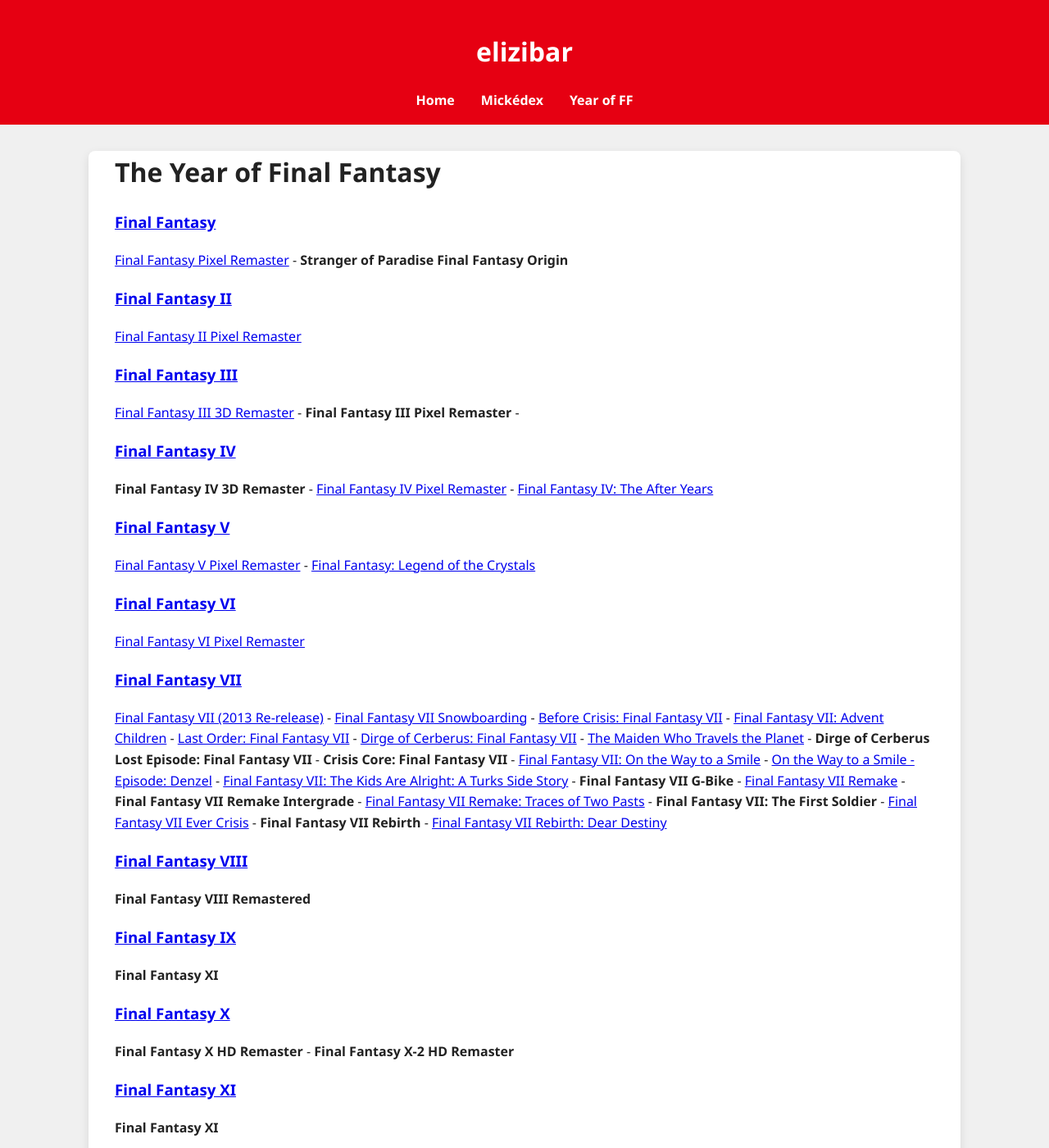
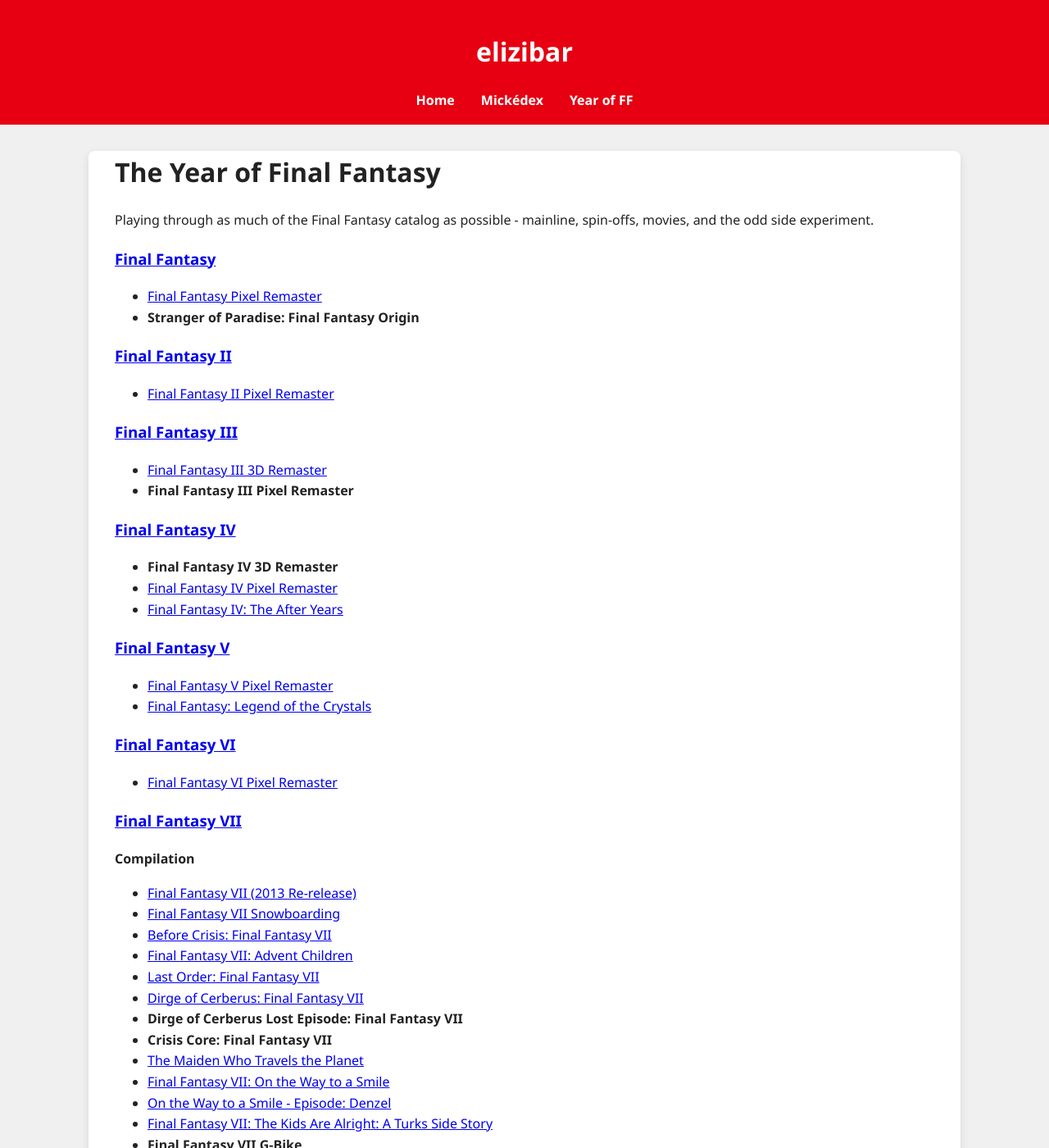
Before and after one commit to elizibar/elizibar.github.io, a Jekyll site: the page built from yearoffinalfantasy/index.md, in a window 1280 px wide and 1400 px high. Shown: the whole window at 82% size. Built offline with Jekyll 4.4.1, drawn with Linux system fonts in a browser that asks for light colours; some of the changed text lies outside the part shown.

Commit message:
Update index.md

```diff
--- a/yearoffinalfantasy/index.md
+++ b/yearoffinalfantasy/index.md
@@ -6,61 +6,106 @@
 
 # The Year of Final Fantasy
 
+Playing through as much of the Final Fantasy catalog as possible - mainline, spin-offs, movies, and the odd side experiment.
+
 ### [Final Fantasy](/yearoffinalfantasy/ff1series/)
-
-[Final Fantasy Pixel Remaster](/yearoffinalfantasy/ff1pr/) - **Stranger of Paradise Final Fantasy Origin**
+- [Final Fantasy Pixel Remaster](/yearoffinalfantasy/ff1pr/)
+- **Stranger of Paradise: Final Fantasy Origin**
 
 ### [Final Fantasy II](/yearoffinalfantasy/ff2series/)
-[Final Fantasy II Pixel Remaster](/yearoffinalfantasy/ff2pr/)
+- [Final Fantasy II Pixel Remaster](/yearoffinalfantasy/ff2pr/)
 
 ### [Final Fantasy III](/yearoffinalfantasy/ff3series/)
-[Final Fantasy III 3D Remaster](/yearoffinalfantasy/ff33d/) - **Final Fantasy III Pixel Remaster** -
+- [Final Fantasy III 3D Remaster](/yearoffinalfantasy/ff33d/)
+- **Final Fantasy III Pixel Remaster**
 
 ### [Final Fantasy IV](/yearoffinalfantasy/ff4series/)
-**Final Fantasy IV 3D Remaster** - [Final Fantasy IV Pixel Remaster](/yearoffinalfantasy/ff4pr/) - [Final Fantasy IV: The After Years](/yearoffinalfantasy/ff4tay/)
+- **Final Fantasy IV 3D Remaster**
+- [Final Fantasy IV Pixel Remaster](/yearoffinalfantasy/ff4pr/)
+- [Final Fantasy IV: The After Years](/yearoffinalfantasy/ff4tay/)
 
 ### [Final Fantasy V](/yearoffinalfantasy/ff5series/)
-[Final Fantasy V Pixel Remaster](/yearoffinalfantasy/ff5pr/) - [Final Fantasy: Legend of the Crystals](/yearoffinalfantasy/ff5loc/)
+- [Final Fantasy V Pixel Remaster](/yearoffinalfantasy/ff5pr/)
+- [Final Fantasy: Legend of the Crystals](/yearoffinalfantasy/ff5loc/)
 
 ### [Final Fantasy VI](/yearoffinalfantasy/ff6series/)
-[Final Fantasy VI Pixel Remaster](/yearoffinalfantasy/ff6pr/)
+- [Final Fantasy VI Pixel Remaster](/yearoffinalfantasy/ff6pr/)
 
 ### [Final Fantasy VII](/yearoffinalfantasy/ff7series/)
-[Final Fantasy VII (2013 Re-release)](/yearoffinalfantasy/ff72013/) - [Final Fantasy VII Snowboarding](/yearoffinalfantasy/ff7sb/) - [Before Crisis: Final Fantasy VII](/yearoffinalfantasy/ff7bc/) - [Final Fantasy VII: Advent Children](/yearoffinalfantasy/ff7ac/) - [Last Order: Final Fantasy VII](/yearoffinalfantasy/ff7lo/) - [Dirge of Cerberus: Final Fantasy VII](/yearoffinalfantasy/ff7doc/) - [The Maiden Who Travels the Planet](/yearoffinalfantasy/ff7maiden/) - **Dirge of Cerberus Lost Episode: Final Fantasy VII** - **Crisis Core: Final Fantasy VII** - [Final Fantasy VII: On the Way to a Smile](/yearoffinalfantasy/ff7smile/) - [On the Way to a Smile - Episode: Denzel](/yearoffinalfantasy/ff7denzel/) - [Final Fantasy VII: The Kids Are Alright: A Turks Side Story](/yearoffinalfantasy/ff7turks/) - **Final Fantasy VII G-Bike** - [Final Fantasy VII Remake](/yearoffinalfantasy/ff7remake/) - **Final Fantasy VII Remake Intergrade** - [Final Fantasy VII Remake: Traces of Two Pasts](/yearoffinalfantasy/ff7traces/) - **Final Fantasy VII: The First Soldier** - [Final Fantasy VII Ever Crisis](/yearoffinalfantasy/ff7evercrisis/) - **Final Fantasy VII Rebirth** - [Final Fantasy VII Rebirth: Dear Destiny](/yearoffinalfantasy/ff7deardestinty/)
+**Compilation**
+- [Final Fantasy VII (2013 Re-release)](/yearoffinalfantasy/ff72013/)
+- [Final Fantasy VII Snowboarding](/yearoffinalfantasy/ff7sb/)
+- [Before Crisis: Final Fantasy VII](/yearoffinalfantasy/ff7bc/)
+- [Final Fantasy VII: Advent Children](/yearoffinalfantasy/ff7ac/)
+- [Last Order: Final Fantasy VII](/yearoffinalfantasy/ff7lo/)
+- [Dirge of Cerberus: Final Fantasy VII](/yearoffinalfantasy/ff7doc/)
+- **Dirge of Cerberus Lost Episode: Final Fantasy VII**
+- **Crisis Core: Final Fantasy VII**
+- [The Maiden Who Travels the Planet](/yearoffinalfantasy/ff7maiden/)
+- [Final Fantasy VII: On the Way to a Smile](/yearoffinalfantasy/ff7smile/)
+- [On the Way to a Smile - Episode: Denzel](/yearoffinalfantasy/ff7denzel/)
+- [Final Fantasy VII: The Kids Are Alright: A Turks Side Story](/yearoffinalfantasy/ff7turks/)
+- **Final Fantasy VII G-Bike**
+- **Final Fantasy VII: The First Soldier**
+- [Final Fantasy VII Ever Crisis](/yearoffinalfantasy/ff7evercrisis/)
+
+**Remake project**
+- [Final Fantasy VII Remake](/yearoffinalfantasy/ff7remake/)
+- **Final Fantasy VII Remake Intergrade**
+- [Final Fantasy VII Remake: Traces of Two Pasts](/yearoffinalfantasy/ff7traces/)
+- **Final Fantasy VII Rebirth**
+- [Final Fantasy VII Rebirth: Dear Destiny](/yearoffinalfantasy/ff7deardestinty/)
 
 ### [Final Fantasy VIII](/yearoffinalfantasy/ff8series/)
-**Final Fantasy VIII Remastered**
+- **Final Fantasy VIII Remastered**
 
 ### [Final Fantasy IX](/yearoffinalfantasy/ff9series/)
-**Final Fantasy XI**
+- **Final Fantasy IX**
 
 ### [Final Fantasy X](/yearoffinalfantasy/ff10series/)
-**Final Fantasy X HD Remaster** - **Final Fantasy X-2 HD Remaster**
+- **Final Fantasy X HD Remaster**
+- **Final Fantasy X-2 HD Remaster**
 
 ### [Final Fantasy XI](/yearoffinalfantasy/ff11series/)
-**Final Fantasy XI**
+- **Final Fantasy XI**
 
 ### [Final Fantasy XII](/yearoffinalfantasy/ff12series/)
-[Final Fantasy XII: The Zodiac Age](/yearoffinalfantasy/ff12/) - **Final Fantasy XII: Revenant Wings**
+- [Final Fantasy XII: The Zodiac Age](/yearoffinalfantasy/ff12/)
+- **Final Fantasy XII: Revenant Wings**
 
 ### [Final Fantasy XIII](/yearoffinalfantasy/ff13series/)
-**Final Fantasy XIII** - **Final Fantasy XIII-2** - **Final Fantasy XIII Lightning Returns**
+- **Final Fantasy XIII**
+- **Final Fantasy XIII-2**
+- **Lightning Returns: Final Fantasy XIII**
 
 ### [Final Fantasy XIV](/yearoffinalfantasy/ff14series/)
-**Final Fantasy XIV**
+- **Final Fantasy XIV**
 
 ### [Final Fantasy XV](/yearoffinalfantasy/ff15series/)
-**Final Fantasy XV**
+- **Final Fantasy XV**
 
 ### [Final Fantasy XVI](/yearoffinalfantasy/ff16series/)
-[Final Fantasy XVI](/yearoffinalfantasy/ff16/)
+- [Final Fantasy XVI](/yearoffinalfantasy/ff16/)
 
 ### [Final Fantasy Tactics](/yearoffinalfantasy/fftseries/)
-**Final Fantasy Tactics** - **Vagrant Story** - **Final Fantasy Tactics Advance** - **Final Fantasy Tactics A2: Grimoire of the Rift**
+- **Final Fantasy Tactics**
+- **Final Fantasy Tactics: The Ivalice Chronicles**
+- **Final Fantasy Tactics Advance**
+- **Final Fantasy Tactics A2: Grimoire of the Rift**
+- **Vagrant Story**
+
+### [Final Fantasy Mystic Quest](/yearoffinalfantasy/ffmqseries/)
+- **Final Fantasy Mystic Quest**
+
+### [Final Fantasy Resonance](/yearoffinalfantasy/ffrseries/)
+- [Final Fantasy Resonance Demo](/yearoffinalfantasy/ffrdemo/)
+- **Final Fantasy Resonance**
 
 ### Other
-**Final Fantasy Block Breaker**
-**Final Fantasy: The Spirits Within**
-**Final Fantasy: Unlimited**
+- **Dissidia Final Fantasy**
+- **World of Final Fantasy**
+- **Final Fantasy Block Breaker**
+- **Final Fantasy: The Spirits Within**
+- **Final Fantasy: Unlimited**
 
-More to Come... Probably.
+More to come... probably.
```
